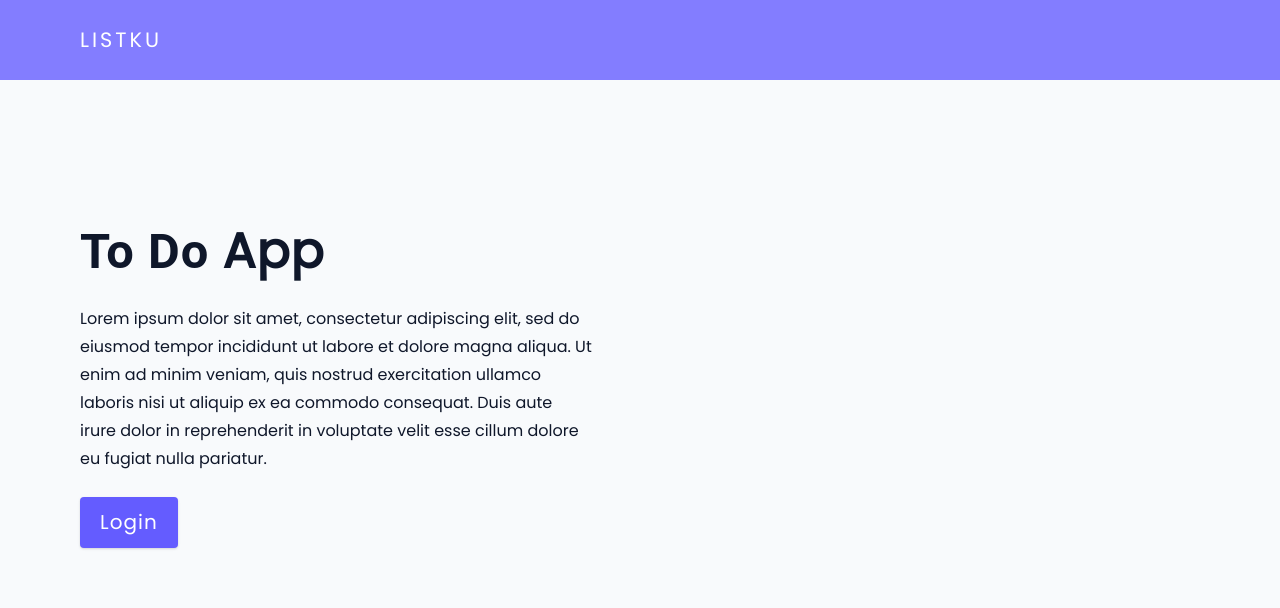
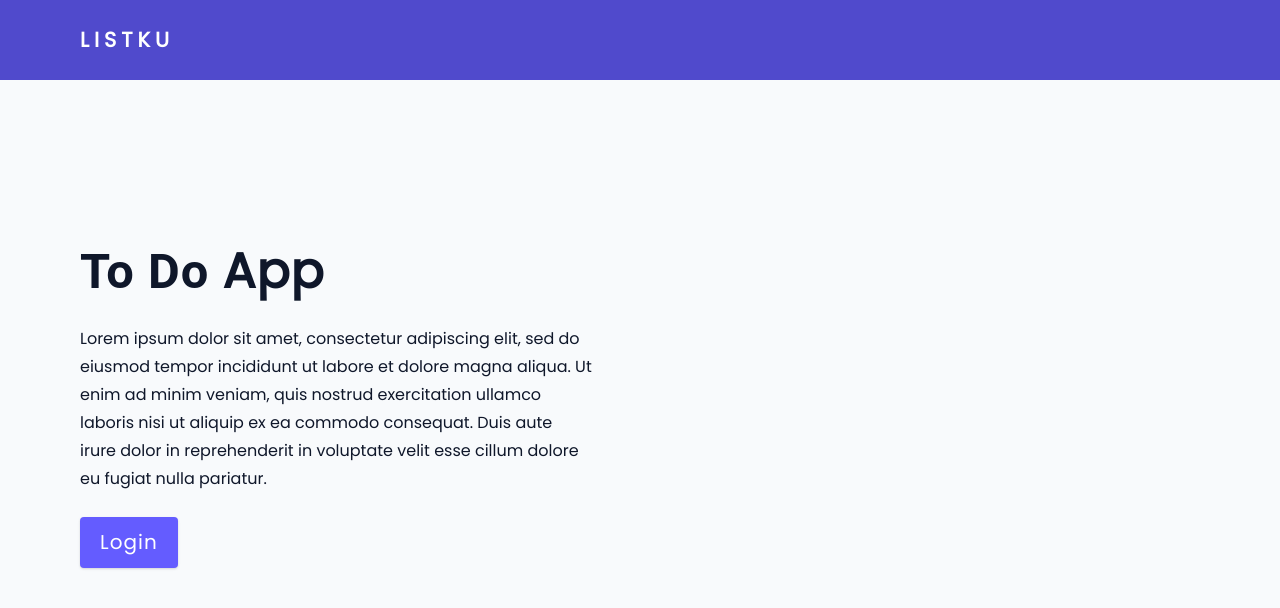
Before and after one commit to sveltie/Listku-App, a React (Create React App) app: page / in a window 1280 px wide. Shown: the top 608 px of the page. Built offline with nearby package versions, Linux system fonts and the light colour scheme.

Commit message:
Move styled components to separate file

```diff
--- a/src/components/Navbar.jsx
+++ b/src/components/Navbar.jsx
@@ -1,7 +1,7 @@
 import React from "react";
-import styled from 'styled-components';
-import { Link as LinkRouter } from 'react-router-dom';
+import { Wrapper, NavLogo } from "./components.style";
 import { useGlobalContext } from "../context/app.context";
+import { FaUserCircle } from "react-icons/fa"
 
 const Navbar = () => {
     const { user, logout } = useGlobalContext();
@@ -12,8 +12,8 @@ const Navbar = () => {
                 <NavLogo to='/'>LISTKU</NavLogo>
                 {user && (
                     <div className='nav-links'>
-                        <h5>Hello, {user}</h5>
-                        <button className='btn' onClick={logout}>
+                        <h5>Welcome, {user}</h5>
+                        <button className='btn btn-out' onClick={logout}>
                             logout
                         </button>
                     </div>
@@ -23,47 +23,5 @@ const Navbar = () => {
     )
 }
 
-const Wrapper = styled.nav`
-  background: var(--primary-400);
-  height: 80px;
-  display: flex;
-  align-items: center;
-  justify-content: center;
-  position: sticky;
-
-  .nav-center {
-    width: var(--fluid-width);
-    max-width: var(--max-width);
-    display: flex;
-    justify-content: space-between;
-    align-items: center;
-    flex-wrap: wrap;
-  }
-
-  .nav-links {
-    display: flex;
-    align-items: center;
-    justify-content: center;
-  }
-
-  .nav-links h5 {
-    margin: 0;
-    margin-right: 2rem;
-  }
-   h5 {
-       color: white;
-   }
-`;
-
-const NavLogo = styled(LinkRouter)`
-    color: var(--white);
-    justify-self: flex-start;
-    cursor: pointer;
-    display: flex;
-    text-decoration: none;
-    font-size: 1.3rem;
-    letter-spacing: 3px;
-`
-
 
 export default Navbar;
--- a/src/components/Tasks.jsx
+++ b/src/components/Tasks.jsx
@@ -1,5 +1,5 @@
 import React from "react";
-import styled from 'styled-components'
+import { EmptyContainer, Container } from "./components.style";
 import moment from "moment";
 import { Link } from 'react-router-dom';
 import { useGlobalContext } from "../context/app.context";
@@ -26,12 +26,12 @@ const Tasks = () => {
             {tasks.map((item) => {
                 const { _id: id, task, label, status, createdAt } = item;
                 let date = moment(createdAt);
-                date = date.format('dddd, MMMM Do YYYY, h:mm:ss a');
+                date = date.format('MMMM Do YYYY');
 
                 return (
                     <article key={id} className='task'>
                         <p className='task-date'>{date}</p>
-                        <h5>{task.toLowerCase()}</h5>
+                        <h5>{task}</h5>
                         <p className='task-label'>{label}</p>
                         <div className='task-links'>
                             <Link to={`/edit/${id}`} className='task-link'>
@@ -55,97 +55,4 @@ const Tasks = () => {
     )
 }
 
-const EmptyContainer = styled.section`
-  text-align: center;
-  h5 {
-    text-transform: none;
-  }
-`
-const Container = styled.section`
-  width: 90vw;
-  max-width: var(--max-width);
-  margin: 0 auto;
-  display: grid;
-  gap: 2rem 1rem;
-  grid-template-columns: 1fr 1fr 1fr;
-  padding-bottom: 5rem;
-
-  .task {
-    background: var(--white);
-    border-radius: var(--borderRadius);
-    padding: 2rem 1rem 1rem 1rem;
-    display: flex;
-    flex-direction: column;
-    position: relative;
-    box-shadow: var(--shadow-2);
-    transition: var(--transition);
-  }
-
-  .task h5 {
-    margin-bottom: 0;
-    text-transform: capitalize;
-    letter-spacing: 0;
-  }
-
-  .task-date {
-    position: absolute;
-    top: 0;
-    right: 0;
-    margin: 0;
-    font-size: var(--smallText);
-    padding: 0.15rem 0.5rem;
-    border-top-right-radius: var(--borderRadius);
-    border-bottom-left-radius: var(--borderRadius);
-    background: var(--primary-100);
-    color: var(--primary-500);
-  }
-
-  .task-links {
-    display: flex;
-    align-items: center;
-    margin-top: auto;
-    font-size: 0.85rem;
-  }
-
-  .task-status {
-    margin-left: auto;
-    margin-bottom: 0;
-    margin-top: 0;
-    font-size: 0.85rem;
-  }
-
-  .task-link {
-    background: transparent;
-    border: transparent;
-    text-transform: capitalize;
-    color: var(--green-dark);
-    cursor: pointer;
-    transition: var(--transition);
-    border-radius: var(--borderRadius);
-    line-height: 1;
-  }
-
-  .task-link:hover {
-    color: var(--primary-500);
-  }
-
-  .task-delete {
-    margin-left: 1rem;
-    color: var(--red-dark);
-  }
-
-  .task-status {
-    color: var(--primary-500);
-    text-transform: uppercase;
-  }
-
-  .task-status-declined {
-    color: var(--red-dark);
-  }
-
-  .task-status-interview {
-    color: var(--green-dark);
-  }
-`
-
 export default Tasks;
```
